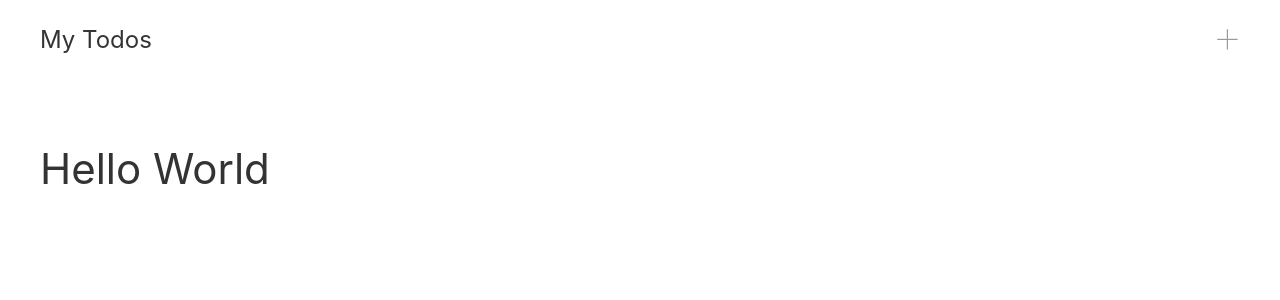
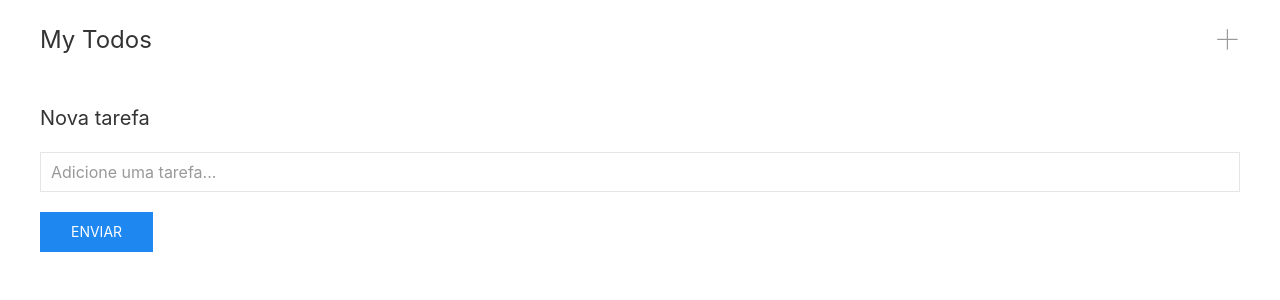
Before and after one commit to gabrieldasilvadev/TodoListReact, a React (Create React App) app: page /create in a window 1280 px wide. Shown: the top 300 px of the page. Built offline with nearby package versions, Linux system fonts and the light colour scheme.

Commit message:
Form for register new task

```diff
--- a/package.json
+++ b/package.json
@@ -3,6 +3,7 @@
   "version": "0.1.0",
   "private": true,
   "dependencies": {
+    "@hookform/resolvers": "^2.8.5",
     "@testing-library/jest-dom": "^5.14.1",
     "@testing-library/react": "^12.0.0",
     "@testing-library/user-event": "^13.2.1",
@@ -11,12 +12,15 @@
     "@types/react": "^17.0.20",
     "@types/react-dom": "^17.0.9",
     "@types/react-router-dom": "^5.3.2",
+    "@types/yup": "^0.29.13",
     "react": "^17.0.2",
     "react-dom": "^17.0.2",
+    "react-hook-form": "^7.22.5",
     "react-router-dom": "^6.2.1",
     "react-scripts": "5.0.0",
     "typescript": "^4.4.2",
-    "web-vitals": "^2.1.0"
+    "web-vitals": "^2.1.0",
+    "yup": "^0.32.11"
   },
   "scripts": {
     "start": "react-scripts start",
--- a/src/App.tsx
+++ b/src/App.tsx
@@ -15,7 +15,7 @@ const App = () => {
           <Routes>
             <Route path="/" element={<TodoList />}></Route>
 
-            <Route path="/create" element={<AddTodo />}></Route>
+            <Route path="/create" element={<AddTodo/>}></Route>
           </Routes>
         </BrowserRouter>
       </div>
--- a/src/components/AddTodo.tsx
+++ b/src/components/AddTodo.tsx
@@ -1,7 +1,56 @@
-import React from "react";
+import React, { useContext } from "react";
+import { TodoContext } from "../contexts/TodoContext";
+import { useForm } from "react-hook-form";
+import { yupResolver } from "@hookform/resolvers/yup";
+import * as yup from "yup";
+import { TodoContextType } from "../contexts/TodoContextType";
+
+const schema = yup
+  .object()
+  .shape({
+    title: yup.string().required("Tarefa invalida"),
+  })
+  .required();
+
+interface AddTodoForm {
+  title: string;
+}
 
 const AddTodo = () => {
-  return <h1>Hello World</h1>;
+  const { addTodo } = useContext<TodoContextType>(TodoContext);
+  const { register, handleSubmit } = useForm({
+    resolver: yupResolver(schema),
+  });
+
+  const onSubmit = (data: AddTodoForm, event: any) => {
+    addTodo(data.title);
+    event.target.reset();
+    window.location.href = "/";
+  };
+
+  return (
+    <form onSubmit={handleSubmit<AddTodoForm>(onSubmit)}>
+      <h4>Nova tarefa</h4>
+      <div className="uk-margin uk-width-1-1">
+        <input
+          type="text"
+          // name="title"
+          id="title"
+          placeholder="Adicione uma tarefa..."
+          className="uk-input"
+          {...register("title")}
+        />
+        <span>
+          <small>
+            <strong className="uk-text-danger"></strong>
+          </small>
+        </span>
+      </div>
+      <div className="uk-width-1-1">
+        <button type="submit" className="uk-button uk-button-primary">Enviar</button>
+      </div>
+    </form>
+  );
 };
 
 export default AddTodo;
```
Also changed, not shown: 1 other file (tests, documents, lock files or other folders).
